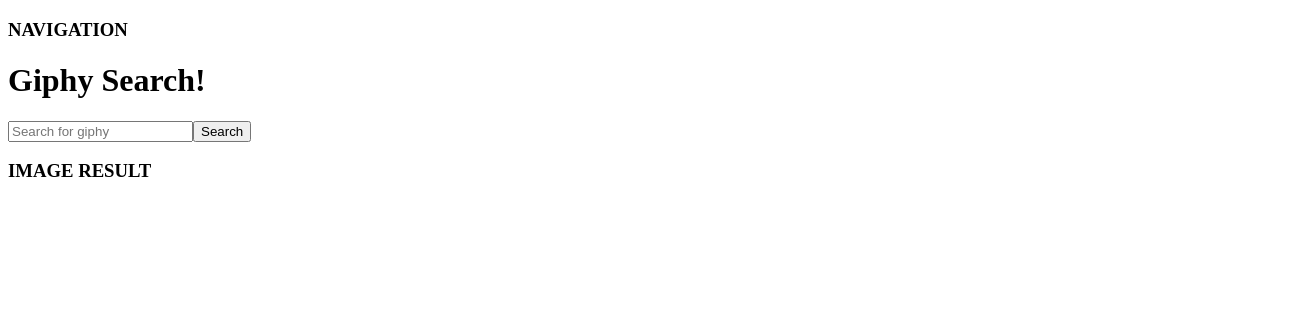
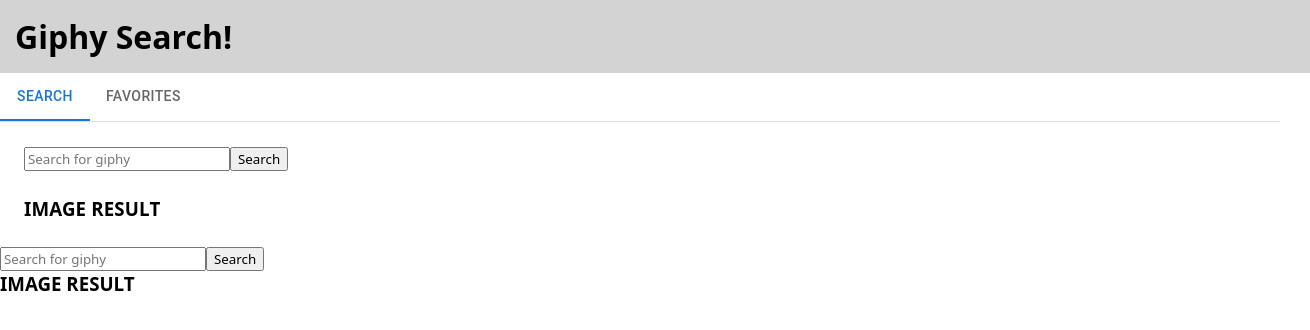
Before and after one commit to AshB25/Giphy-Saga, a React (Vite) app: page /#/ in a window 1280 px wide. Shown: the top 330 px of the page, 1310 px wide, since content can reach past the window. Built offline with nearby package versions, Linux system fonts and the light colour scheme.

Commit message:
Navigation Tabs setup to show Search and Favorites using MUI Tabs, Issues with DOM nesting of routes

```diff
--- a/package.json
+++ b/package.json
@@ -5,8 +5,9 @@
   "dependencies": {
     "@emotion/react": "^11.11.3",
     "@emotion/styled": "^11.11.0",
+    "@mui/icons-material": "^5.15.11",
     "@mui/material": "^5.15.10",
-    "axios": "^0.21.1",
+    "axios": "^1.6.7",
     "dotenv": "^16.4.5",
     "express": "^4.17.1",
     "pg": "^8.5.1",
--- /dev/null
+++ b/src/components/App/App.css
@@ -0,0 +1,11 @@
+* {
+  margin: 0;
+  font-family: system-ui, -apple-system, BlinkMacSystemFont, 'Segoe UI', Roboto, Oxygen, Ubuntu, Cantarell, 'Open Sans', 'Helvetica Neue', sans-serif;
+}
+
+h1 {
+  background-color: lightgray;
+  width: 100%;
+  margin: 0;
+  padding: 15px;
+}
--- a/src/components/App/App.jsx
+++ b/src/components/App/App.jsx
@@ -3,14 +3,15 @@
 import Navigation from '../Navigation/Navigation';
 import { HashRouter as Router, Route } from 'react-router-dom';
 import Favorites from '../Favorites/Favorites';
+import '../App/App.css'
 
 function App() {
   return (
     <div>
       <Router>
         <Route path="/" exact>
+          <h1>Giphy Search!</h1>
           <Navigation />
-          <h1>Giphy Search!</h1>
           <SearchForm />
           <ImageResult />
         </Route>
--- a/src/components/Navigation/Navigation.jsx
+++ b/src/components/Navigation/Navigation.jsx
@@ -1,9 +1,72 @@
-function Search() {
+// code below used for MUI TABS.
+// Tab One (index=0) contains SearchForm and ImageResults
+// Tab Two (index=1) contains Favorites
+import * as React from 'react';
+import PropTypes from 'prop-types';
+import Tabs from '@mui/material/Tabs';
+import Tab from '@mui/material/Tab';
+import Typography from '@mui/material/Typography';
+import Box from '@mui/material/Box';
+import SearchForm from '../SearchForm/SearchForm';
+import Favorites from '../Favorites/Favorites';
+import ImageResult from '../ImageResult/ImageResult';
+
+function CustomTabPanel(props) {
+  const { children, value, index, ...other } = props;
+
   return (
-    <div>
-      <h3>NAVIGATION</h3>
+    <div
+      role="tabpanel"
+      hidden={value !== index}
+      id={`simple-tabpanel-${index}`}
+      aria-labelledby={`simple-tab-${index}`}
+      {...other}
+    >
+      {value === index && (
+        <Box sx={{ p: 3 }}>
+          <Typography>{children}</Typography>
+        </Box>
+      )}
     </div>
   );
 }
 
-export default Search;
+CustomTabPanel.propTypes = {
+  children: PropTypes.node,
+  index: PropTypes.number.isRequired,
+  value: PropTypes.number.isRequired,
+};
+
+function a11yProps(index) {
+  return {
+    id: `simple-tab-${index}`,
+    'aria-controls': `simple-tabpanel-${index}`,
+  };
+}
+
+export default function BasicTabs() {
+  const [value, setValue] = React.useState(0);
+
+  const handleChange = (event, newValue) => {
+    setValue(newValue);
+  };
+
+  return (
+    <Box sx={{ width: '100%' }}>
+      <Box sx={{ px: '0px', borderBottom: 1, borderColor: 'divider' }}>
+        <Tabs value={value} onChange={handleChange} aria-label="tabs">
+          <Tab label="Search" {...a11yProps(0)} />
+          <Tab label="Favorites" {...a11yProps(1)} />
+        </Tabs>
+      </Box>
+      <CustomTabPanel value={value} index={0}>
+        <SearchForm />
+        <br/>
+        <ImageResult />
+      </CustomTabPanel>
+      <CustomTabPanel value={value} index={1}>
+        <Favorites />
+      </CustomTabPanel>
+    </Box>
+  );
+}
--- a/src/components/SearchForm/SearchForm.jsx
+++ b/src/components/SearchForm/SearchForm.jsx
@@ -1,5 +1,7 @@
 import { useState } from 'react';
 import { useDispatch } from 'react-redux';
+import ImageResult from '../ImageResult/ImageResult';
+import { Route } from 'react-router-dom/cjs/react-router-dom.min';
 
 function SearchForm() {
   const dispatch = useDispatch();
```
